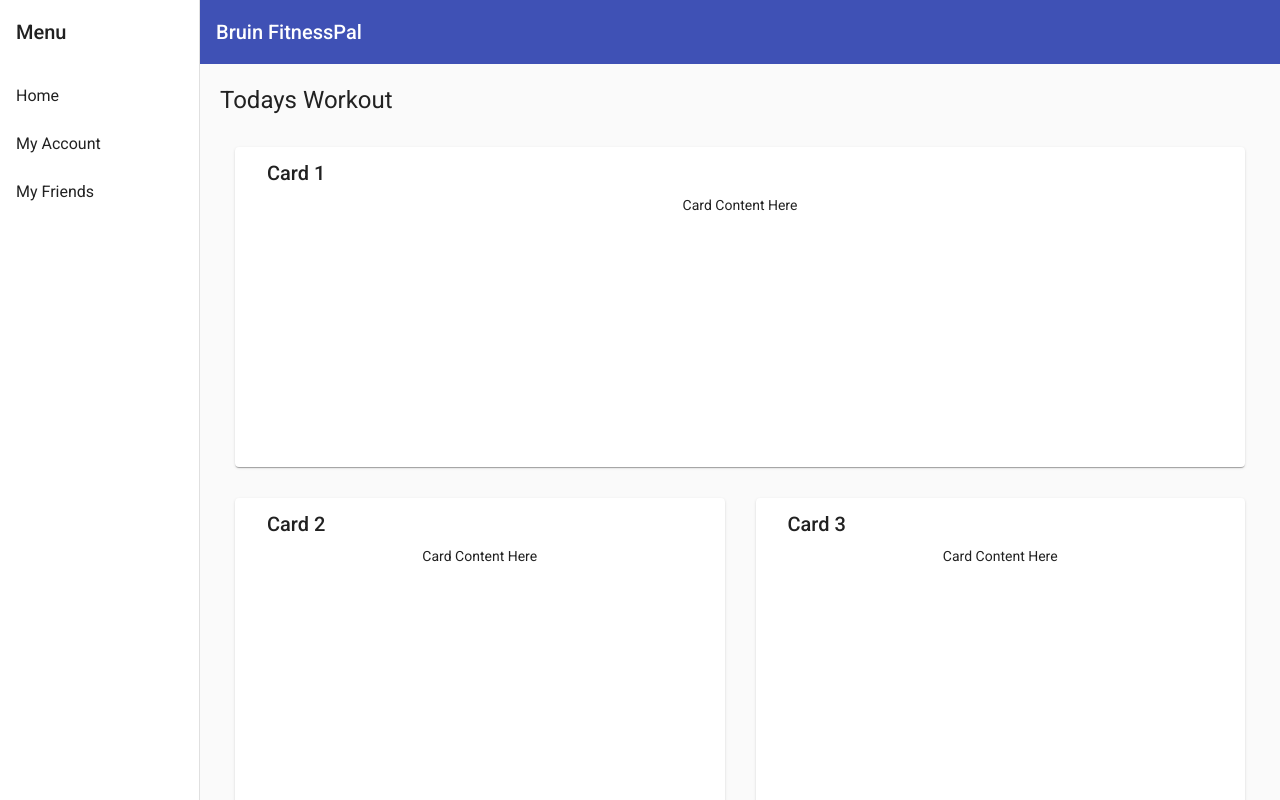
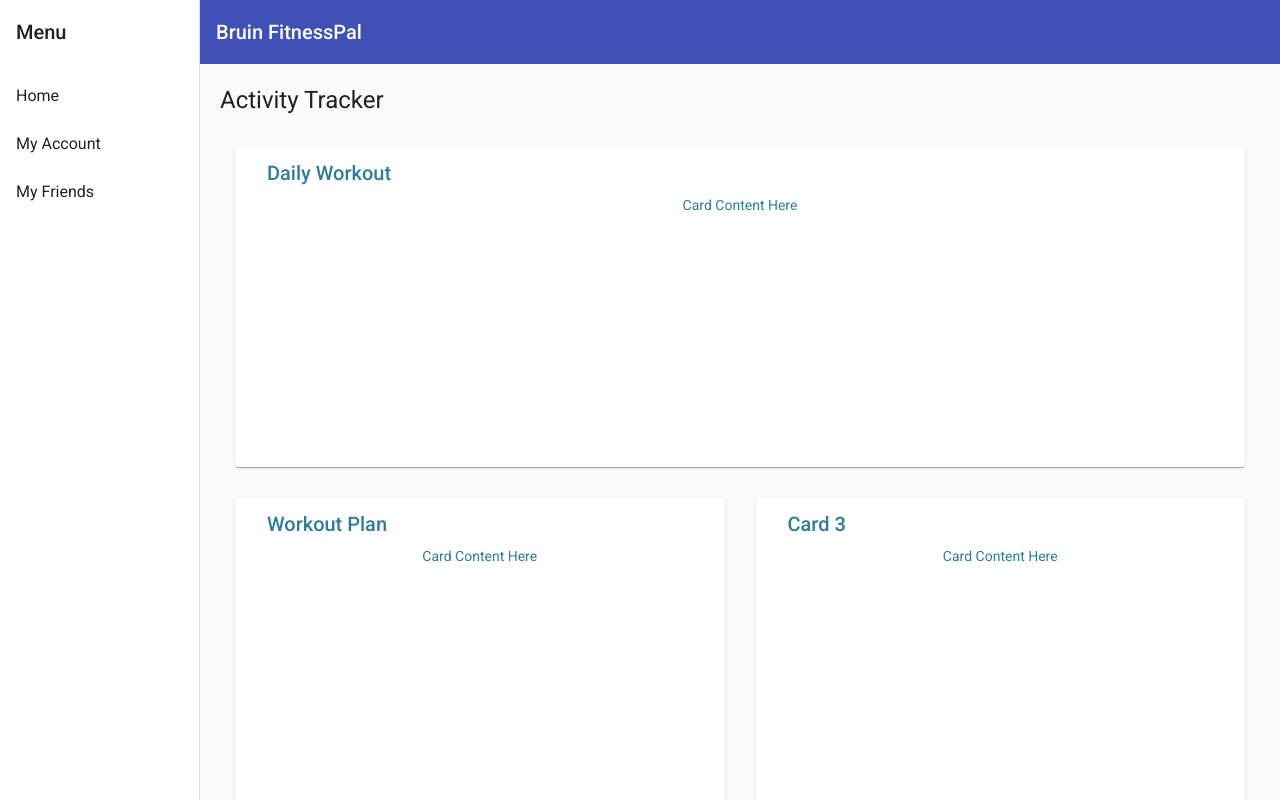
Before and after one commit to charles2secret/Bruin-FitnessPal-Final, an Angular app in the folder frontend/: page /home in a window 1280 px wide. Built offline with nearby package versions, Linux system fonts and the light colour scheme.

Commit message:
Some modifications in Home page

```diff
--- a/frontend/src/app/dashboard-home/dashboard-home.component.css
+++ b/frontend/src/app/dashboard-home/dashboard-home.component.css
@@ -8,6 +8,7 @@
   left: 15px;
   right: 15px;
   bottom: 15px;
+  color: #307d99;
 }
 
 .more-button {
--- a/frontend/src/app/dashboard-home/dashboard-home.component.html
+++ b/frontend/src/app/dashboard-home/dashboard-home.component.html
@@ -1,5 +1,5 @@
 <div class="grid-container">
-  <h1 class="mat-h1">Todays Workout</h1>
+  <h1 class="mat-h1">Activity Tracker</h1>
   <mat-grid-list cols="2" rowHeight="350px">
     <mat-grid-tile *ngFor="let card of cards | async" [colspan]="card.cols" [rowspan]="card.rows">
       <mat-card class="dashboard-card">
--- a/frontend/src/app/dashboard-home/dashboard-home.component.ts
+++ b/frontend/src/app/dashboard-home/dashboard-home.component.ts
@@ -13,16 +13,16 @@ export class DashboardHomeComponent {
     map(({ matches }) => {
       if (matches) {
         return [
-          { title: 'Card 1', cols: 2, rows: 1 },
-          { title: 'Card 2', cols: 2, rows: 1 },
+          { title: 'Daily Workout', cols: 2, rows: 1 },
+          { title: 'Workout Plan', cols: 2, rows: 1 },
           { title: 'Card 3', cols: 2, rows: 1 },
           { title: 'Card 4', cols: 2, rows: 1 }
         ];
       }
 
       return [
-        { title: 'Card 1', cols: 2, rows: 1 },
-        { title: 'Card 2', cols: 1, rows: 1 },
+        { title: 'Daily Workout', cols: 2, rows: 1 },
+        { title: 'Workout Plan', cols: 1, rows: 1 },
         { title: 'Card 3', cols: 1, rows: 2 },
         { title: 'Card 4', cols: 1, rows: 1 }
       ];
--- a/frontend/src/app/login/login.component.css
+++ b/frontend/src/app/login/login.component.css
@@ -40,9 +40,13 @@ h1 span {
 
 .hero-bg p {
     font-weight: bold;
-    margin: 0 1em 1em
+    margin: 0 1em 1em;
+    font-size: 1.2rem;
 }
-
+.form-container p {
+    font-weight: bold;
+    margin: 0 1em 1em;
+}
 .form-container {
     background-color: white;
     margin: 2em -1em 0;
--- a/frontend/src/app/login/login.component.html
+++ b/frontend/src/app/login/login.component.html
@@ -21,7 +21,7 @@
                         <input type="submit" value="Sign in" href="#">
                         <p>If you haven't created an account yet, please click the "sign up" button below. </p>
                     </div>
-                    <input type="button" value="Sign Up" routerLink="/signUp">
+                    <input type="button" mat-raised-button value="Sign Up" routerLink="/signUp">
                 </form>
             </div>
         </section>
```
